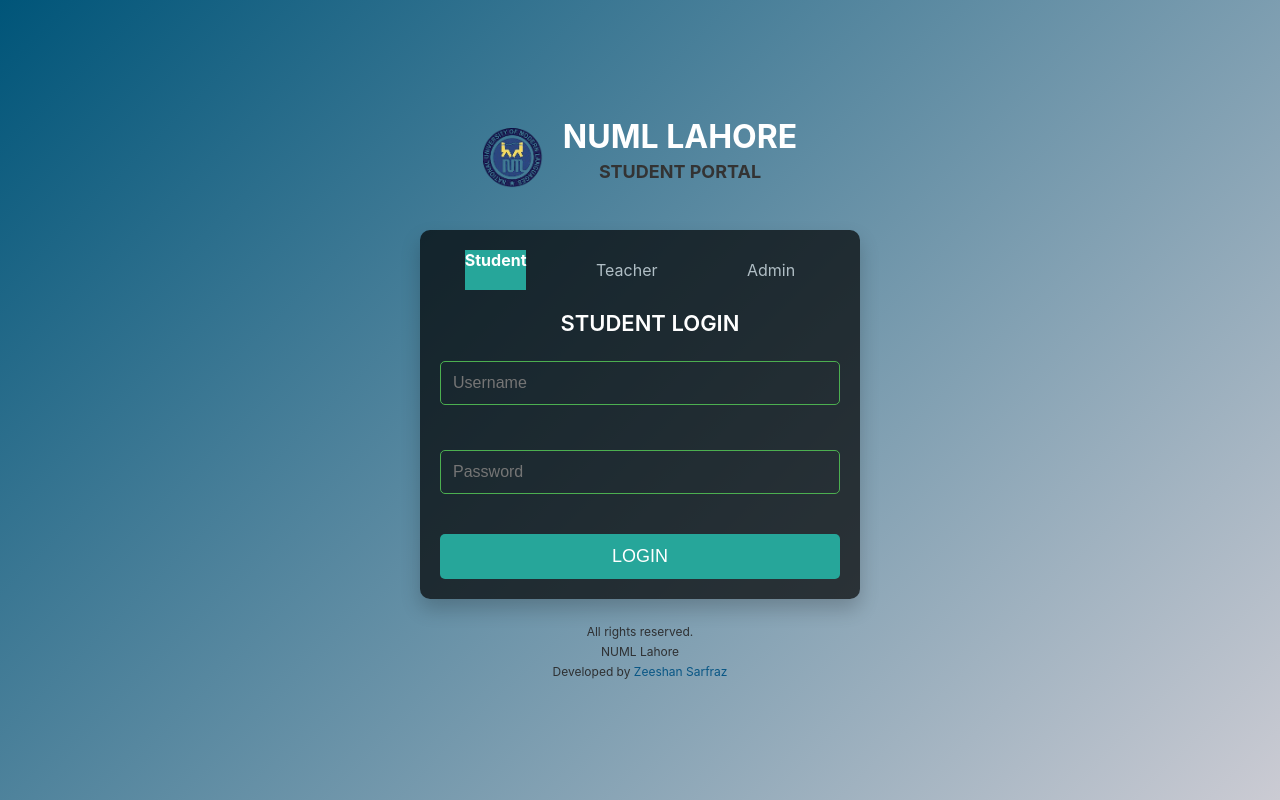
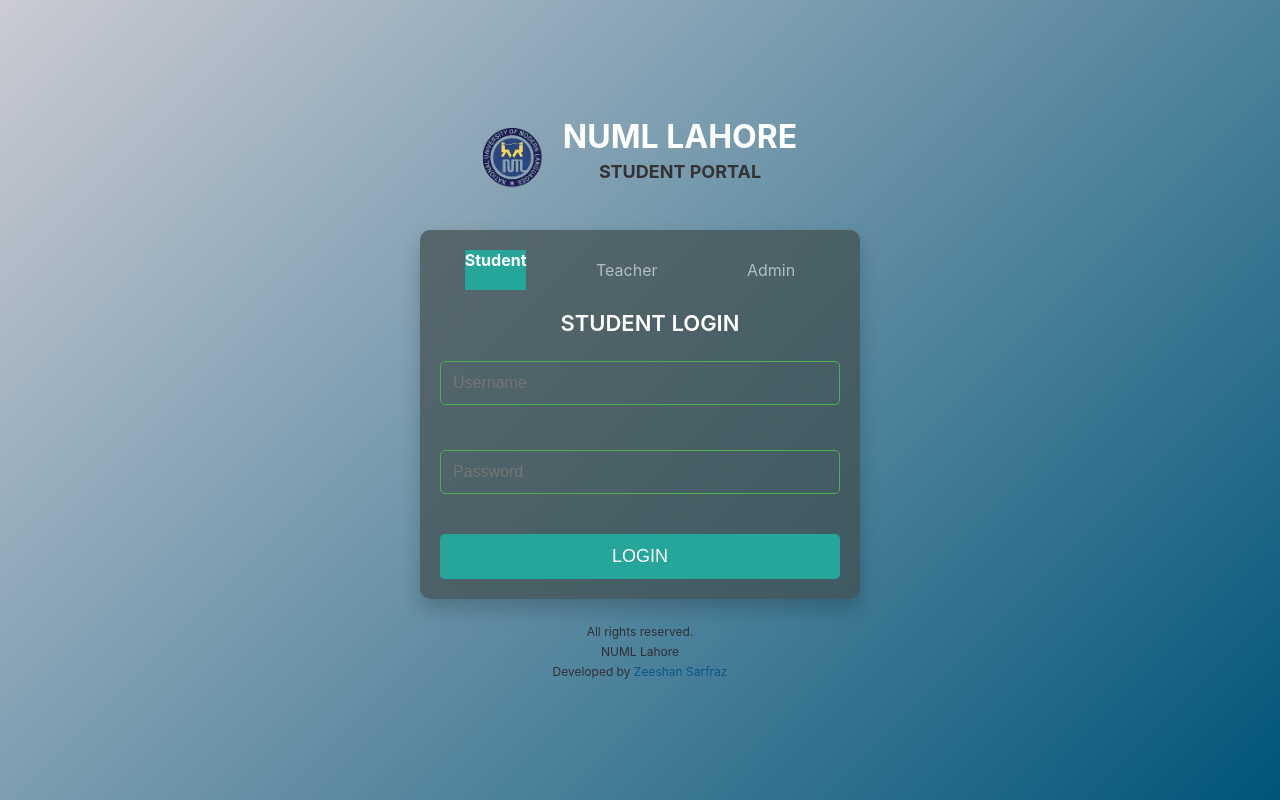
Before and after one commit to xeeshan-zs/numl, a React (Create React App) app: page /home in a window 1280 px wide. Built offline with nearby package versions, Linux system fonts and the light colour scheme.

Commit message:
new colors

```diff
--- a/src/Pages/LoginPage.module.css
+++ b/src/Pages/LoginPage.module.css
@@ -7,7 +7,7 @@
   align-items: center;
   justify-content: center;
   min-height: 100vh;
-  background: linear-gradient(135deg, #005579, #cbcbd3); /* Green gradient */
+  background: linear-gradient(135deg, #cbcbd3, #005579); /* Green gradient */
   color: #fff;
   padding: 0 20px;
   box-sizing: border-box;
@@ -40,7 +40,7 @@
 .formWrapper {
   width: 100%;
   max-width: 400px;
-  background-color: rgba(0, 0, 0, 0.7);
+  background-color: rgba(64, 78, 78, 0.7);
   padding: 20px;
   border-radius: 10px;
   box-shadow: 0 10px 20px rgba(0, 0, 0, 0.2);
```
